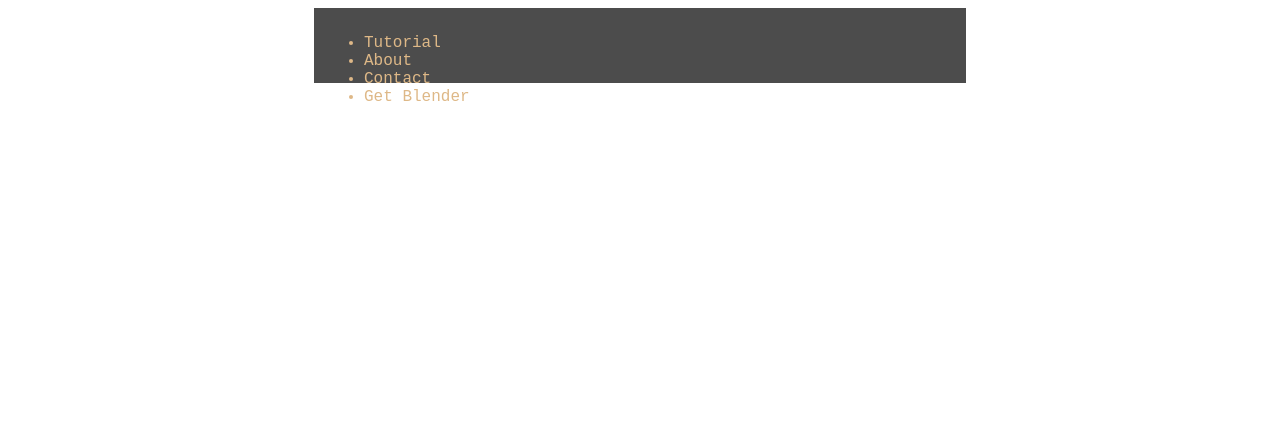
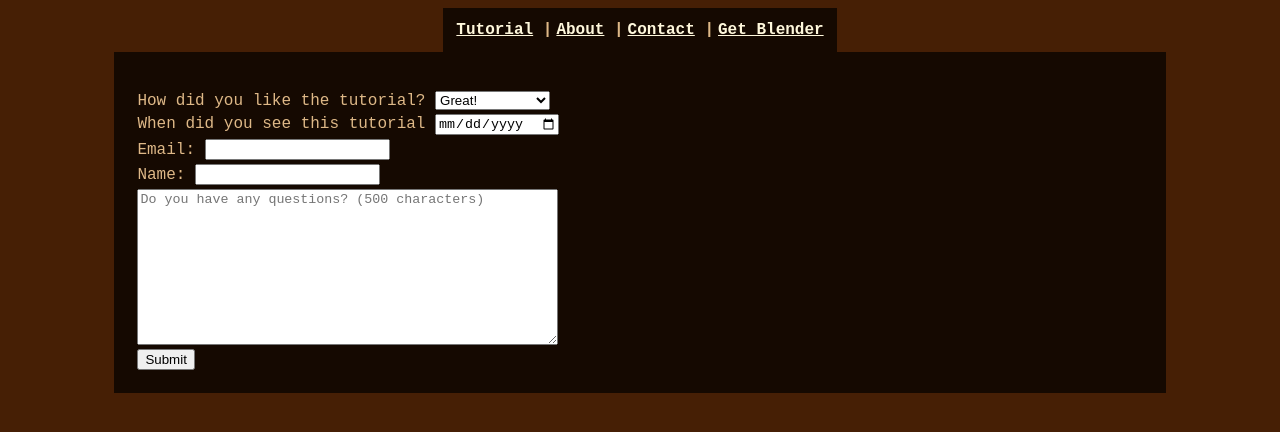
Before and after one commit to bugglejuice/web-dev-hw, a plain HTML site: page project-02/contact.html in a window 1280 px wide. Drawn offline with Linux system fonts and the light colour scheme.

Commit message:
Project 2 finished and README

```diff
--- a/project-02/contact.html
+++ b/project-02/contact.html
@@ -4,14 +4,44 @@
         <link rel="stylesheet" href="./css/style.css">
     </head>
     <body class="bkg">
-        <div id="menu">
-            <ul>
-                <li>Tutorial</li>
-                <li>About</li>
-                <li>Contact</li>
-                <li>Get Blender</li>
-            </ul>
+        <table id="menu">
+            <th><a href="./index.html" class="menu_item">Tutorial</a> | </th>
+            <th><a href="./about.html" class="menu_item">About</a> | </th>
+            <th><a href="./contact.html" class="menu_item">Contact</a> | </th>
+            <th><a href="https://www.blender.org/" class="menu_item">Get Blender</a></th>
+        </table>
+        <div>
+            <form action="https://www.youtube.com/watch?v=dQw4w9WgXcQ" method="get"></form>
+                <table>
+                    <tr>
+                        <td><label for="type" id="site_type" name="type">How did you like the tutorial?</label>
+                        <select name="site_types" id="types">
+                            <option value="blog">Great!</option>
+                            <option value="info">Informative</option>
+                            <option value="busi">It was alright</option>
+                            <option value="pers">Didn't care for it</option>
+                        </select></td>
+                    </tr>
+                    <tr>
+                        <td><label for="dline" id="dline" name="dline">When did you see this tutorial</label>
+                        <input type ="date" id="dline" name="dline" /></td>
+                    </tr>
+                    <tr>
+                        <td><label for="email">Email:</label>
+                        <input type="email" id="email" name="email" /></td>
+                    </tr>
+                    <tr>
+                        <td><label for="name">Name:</label>
+                        <input type="text" id="name" name="name" /></td>
+                    </tr>
+                    <tr>
+                        <td><textarea name="desc" id="desc" rows="10" cols="50" placeholder="Do you have any questions? (500 characters)"></textarea></td>
+                    </tr>
+                    <tr>
+                        <td><button type="submit">Submit</button></td>
+                    </tr>
+                </table>
+            </form>
         </div>
-
     </body>
 </html>
--- a/project-02/css/style.css
+++ b/project-02/css/style.css
@@ -32,10 +32,7 @@ body {
 
 .bkg {
 
-    background-image: url("./images/bkg.jpg");
-    background-size: cover;
-    background-repeat: no-repeat;
-    background-attachment: fixed;
+    background-color:rgb(70, 31, 5);
 }
 
 div {
```
Also changed, not shown: project-02/about.html (+24 -7 lines), project-02/images/bkg.jpg (deleted), project-02/images/drone.jpg (added), 3 other files.
